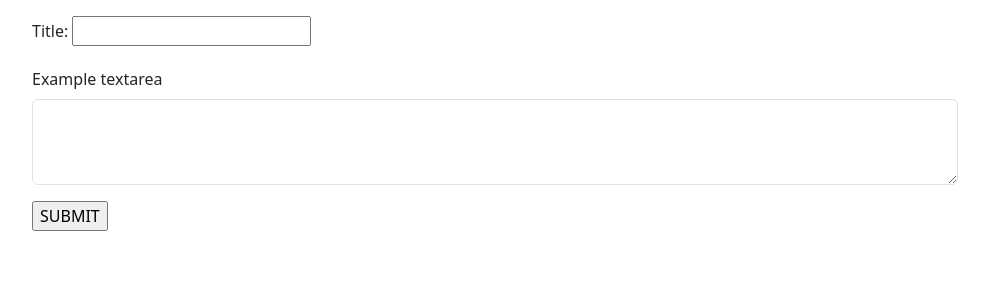
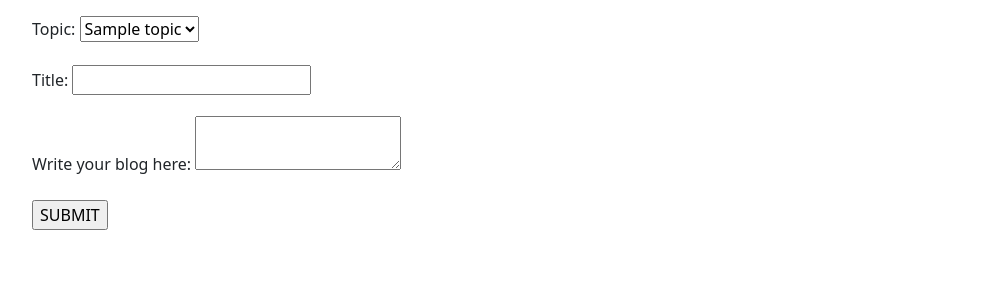
Before and after one commit to Royweru/Blogs-django, a Django app: template templates/base/newpost.html in a window 1280 px wide. Shown: the part 74-374 px from the top of the page, without its empty margins (50-1039 px from the left). Run offline with Django 4.2, Linux system fonts and the light colour scheme; the template is opened without the code that fills it: most values are stand-ins (such as "Sample title", 1, 10 or a date in 2020); form fields are guessed from the names that the template uses.

Commit message:
modified:   blog/views.py 	modified:   db.sqlite3 	modified:   templates/base/newpost.html

```diff
--- a/templates/base/newpost.html
+++ b/templates/base/newpost.html
@@ -1,21 +1,32 @@
-{% extends "Main.html" %}
-
-
-{% block content %}
+{% extends "Main.html" %} {% block content %}
 <div class="container">
   <div class="row">
     <div class="col-md-10">
       <form action="" method="post">
         {% csrf_token %}
         <div class="mb-3">
-                        <label for="exampleFormControlInput1" class="form-label">Title:</label>
+          <label for="exampleFormControlInput1" class="form-label"
+            >Topic:</label
+          >
+          <select name="topic" id="exampleFormControlInput1">
+            {% for topic in topics %}
+            <option value="{{topic.name}}">{{topic}}</option>
+            {% endfor %}
+          </select>
+        </div>
+        <div class="mb-3">
+          <label for="exampleFormControlInput1" class="form-label"
+            >Title:</label
+          >
           {{form.title}}
         </div>
         <div class="mb-3">
-                        <label for="exampleFormControlTextarea1" class="form-label">Example textarea</label>
-                        <textarea class="form-control" id="exampleFormControlTextarea1" rows="3"></textarea>
+          <label for="exampleFormControlTextarea1" class="form-label"
+            >Write your blog here:</label
+          >
+          {{form.body}}
         </div>
-                    <input type="submit" value="SUBMIT">
+        <input type="submit" value="SUBMIT" />
       </form>
     </div>
   </div>
```
Also changed, not shown: blog/views.py (+9 -7 lines), db.sqlite3. Lines whose indentation alone changed are shown as unchanged.
